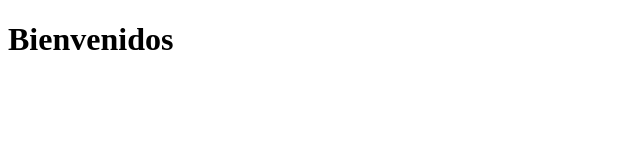
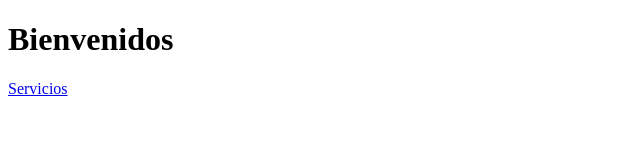
Before and after one commit to akaDiscordAdmin/UD-5_Tarea2_AchrafHadiBeruijil_Remote, a plain HTML site: page index.html in a window 1280 px wide. Shown: the full height of the page, 0-640 px from the left. Drawn offline with Linux system fonts and the light colour scheme.

Commit message:
Update index.html
Incluido link en index.html para ir a servicios.html

```diff
--- a/index.html
+++ b/index.html
@@ -6,5 +6,6 @@
 </head>
 <body>
     <h1>Bienvenidos</h1>
+    <a href="servicios.html">Servicios</a>
 </body>
 </html>
```
